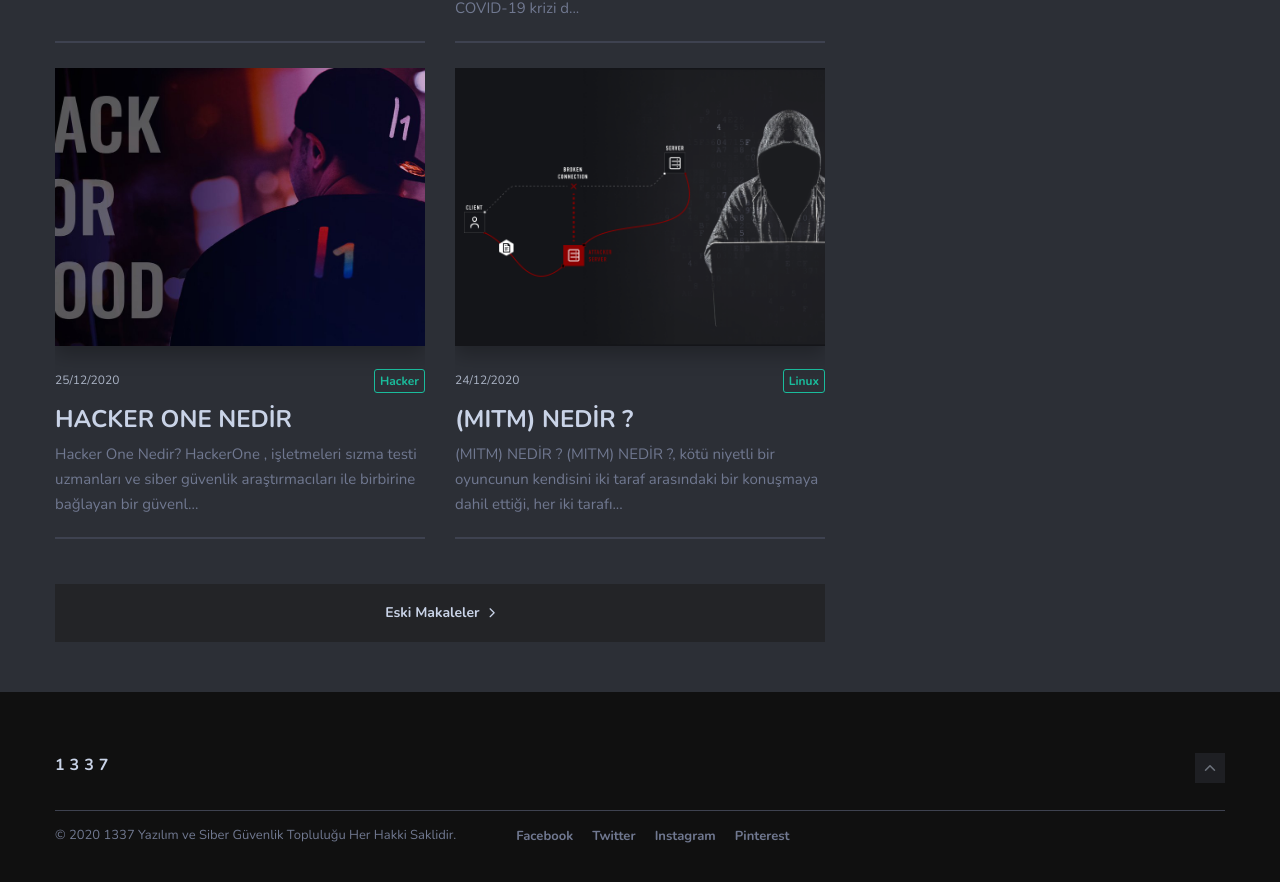
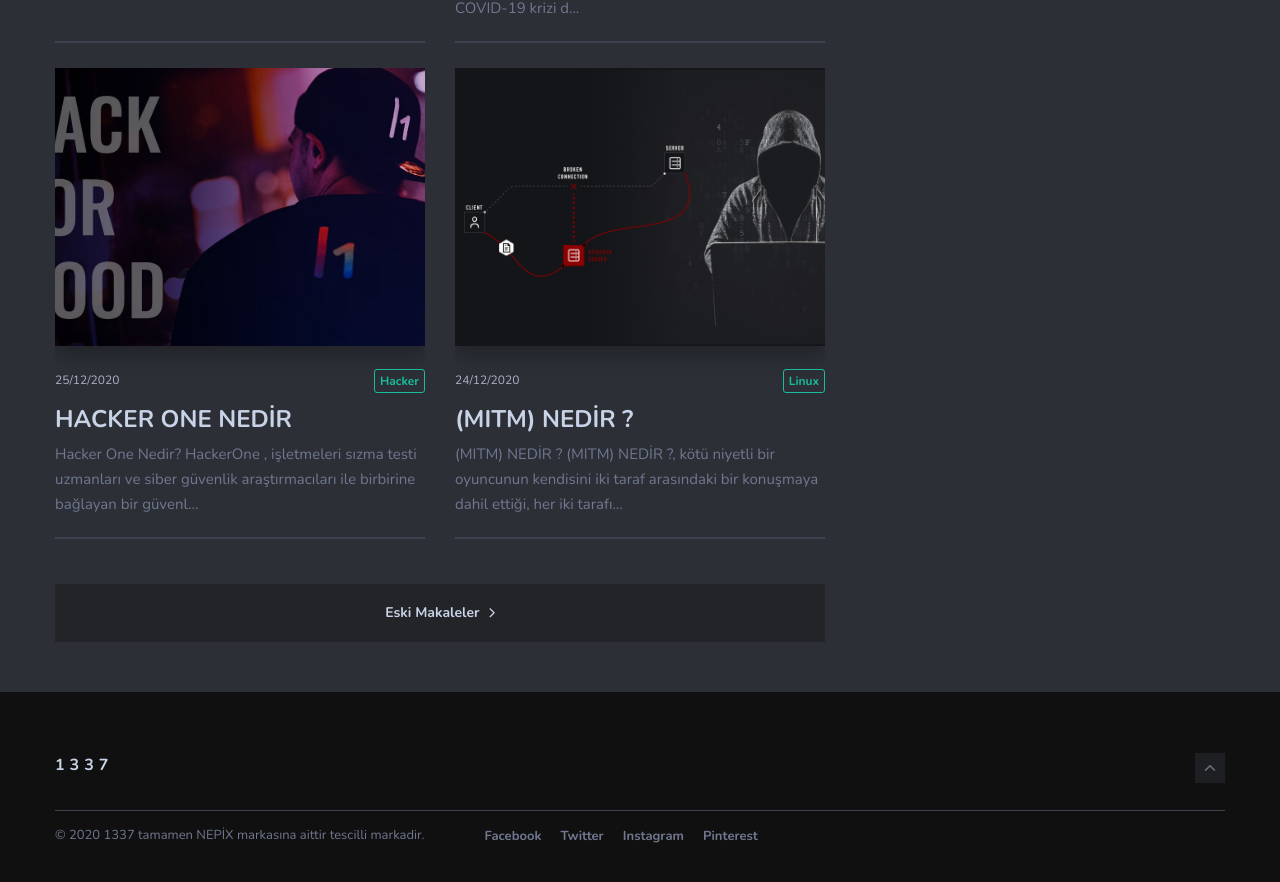
Before and after one commit to 1337software/1337software.github.io, a Jekyll site: the page built from index.html, in a window 1280 px wide and 900 px high, scrolled down 1800 px. Shown: the top 882 px of the window. Built offline with Jekyll 4.4.1, drawn with Linux system fonts in a browser that asks for light colours; nearby versions of some CDN libraries; the list of posts is cut into pages by our own code.

Commit message:
Update footer.html

```diff
--- a/_includes/footer.html
+++ b/_includes/footer.html
@@ -10,7 +10,7 @@
         </div>
         <div class="footer-bottom">
           <div class="copyright">
-            <p>&copy; {{site.time | date: '%Y'}} <a href="https://1337.net.tr">1337</a> Yazılım ve Siber Güvenlik Topluluğu Her Hakki Saklidir.</p>
+            <p>&copy; {{site.time | date: '%Y'}} <a href="https://1337.net.tr">1337</a> tamamen NEPİX markasına aittir tescilli markadir.</p>
           </div>
           <div class="footer-social">
             <ul class="list-reset">
```
